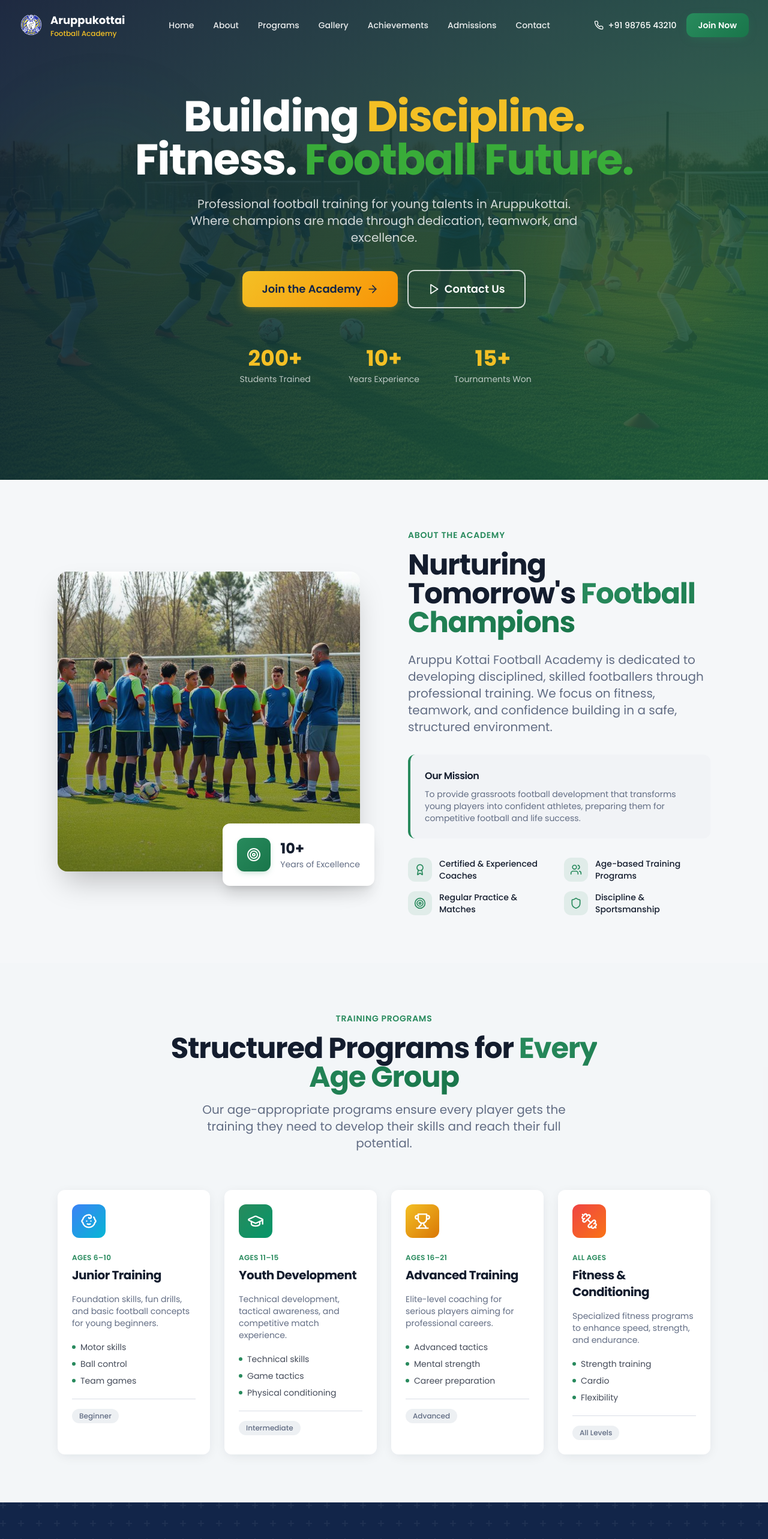
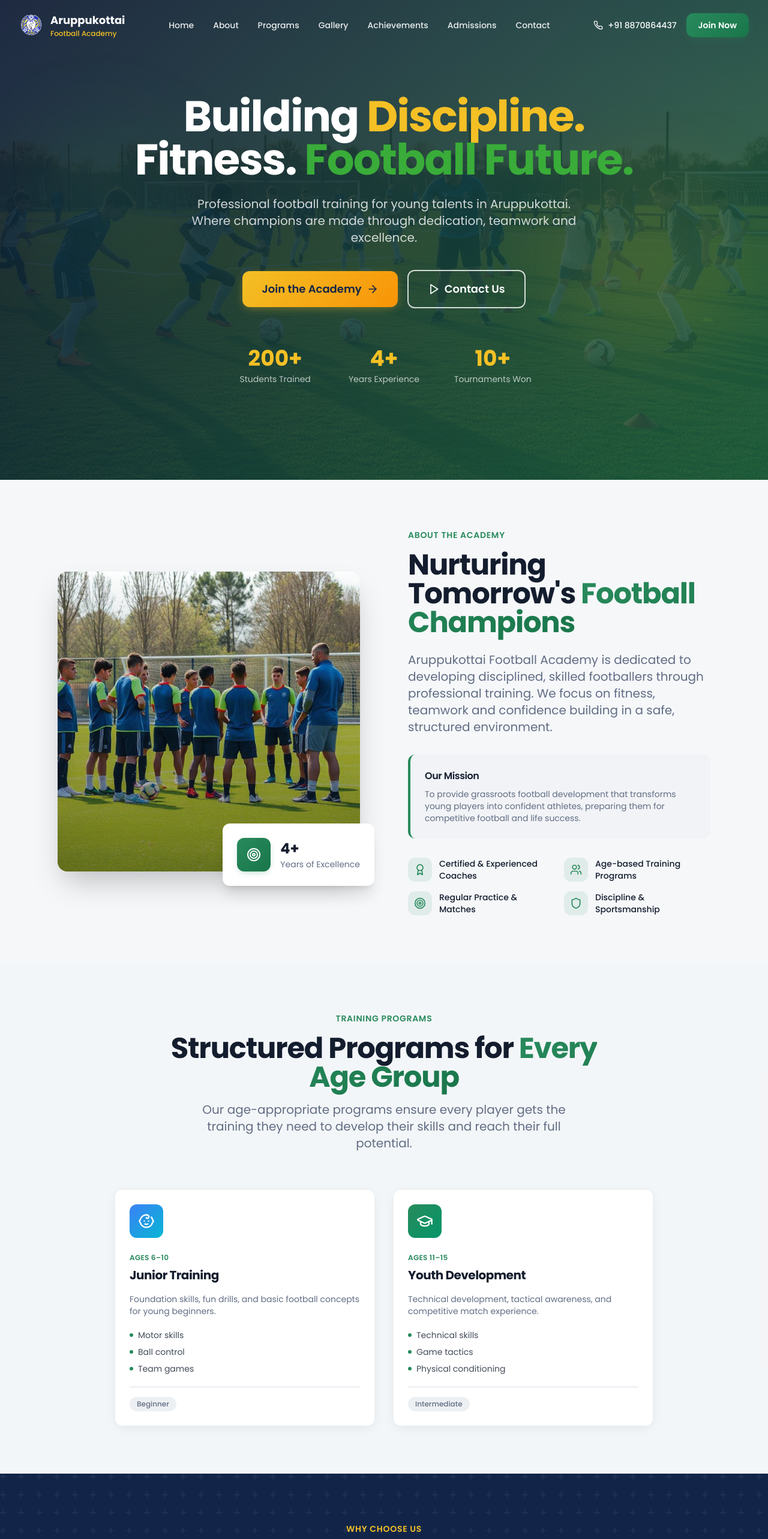
Before and after one commit to apkfootballacademy/Aruppukottai-Football-Academy, a React (Vite) app: page / in a window 1280 px wide. Shown: the top 2566 px of the page at 60% size. Built offline with nearby package versions, Linux system fonts and the light colour scheme; the HTML template or start-up script is replaced by a standard one.

Commit message:
March 14

```diff
--- a/src/components/About.tsx
+++ b/src/components/About.tsx
@@ -13,7 +13,7 @@ const highlights = [
 
 const About = () => {
   const ref = useRef(null);
-  const isInView = useInView(ref, { once: true, margin: '-100px' });
+  const isInView = useInView(ref, { once: true, amount: 'some' });
 
   return (
     <section id="about" className="section-padding bg-background">
@@ -47,7 +47,7 @@ const About = () => {
                   <Target className="w-6 h-6 text-accent-foreground" />
                 </div>
                 <div>
-                  <div className="text-2xl font-bold text-foreground">10+</div>
+                  <div className="text-2xl font-bold text-foreground">4+</div>
                   <div className="text-sm text-muted-foreground">Years of Excellence</div>
                 </div>
               </div>
@@ -68,9 +68,9 @@ const About = () => {
               <span className="text-gradient">Football Champions</span>
             </h2>
             <p className="section-subtitle mt-6 mb-8">
-              Aruppu Kottai Football Academy is dedicated to developing disciplined,
+              Aruppukottai Football Academy is dedicated to developing disciplined,
               skilled footballers through professional training. We focus on fitness,
-              teamwork, and confidence building in a safe, structured environment.
+              teamwork and confidence building in a safe, structured environment.
             </p>
 
             {/* Mission Statement */}
--- a/src/components/Achievements.tsx
+++ b/src/components/Achievements.tsx
@@ -6,21 +6,21 @@ import { Trophy, Medal, Star, Calendar } from 'lucide-react';
 const achievements = [
   {
     icon: Trophy,
-    title: 'District Champions 2024',
-    description: 'U-15 team won the district-level football championship.',
-    date: 'March 2024',
+    title: 'District Champions 2026',
+    description: 'U-10 team won the Virudhunagar district-level football championship.',
+    date: 'February 15, 2026',
   },
   {
     icon: Medal,
-    title: 'State Tournament Finalists',
-    description: 'Youth team reached the finals of the Tamil Nadu state tournament.',
-    date: 'January 2024',
+    title: 'RPFC Football Tournament',
+    description: 'Secured Runner-up position in the RPFC football league tournament.',
+    date: 'January 11, 2026',
   },
   {
     icon: Star,
-    title: 'Best Academy Award',
-    description: 'Recognized as the best grassroots football academy in the region.',
-    date: 'December 2023',
+    title: 'Sattur Open Tournament',
+    description: 'Achieved 2nd Runner-up against top regional teams in a highly competitive tournament.',
+    date: 'November 10, 2024',
   },
   {
     icon: Trophy,
@@ -31,14 +31,14 @@ const achievements = [
 ];
 
 const playerHighlights = [
-  { name: 'Rajesh K.', achievement: 'Player of the Month', image: '🏆' },
-  { name: 'Vijay S.', achievement: 'Top Scorer', image: '⚽' },
-  { name: 'Arun M.', achievement: 'Best Defender', image: '🛡️' },
+  { name: 'Yuga Bharathi', achievement: 'Player of the Month', image: '🏆' },
+  { name: 'Yuga Bharathi', achievement: 'Top Scorer', image: '⚽' },
+  { name: 'Athi', achievement: 'Best Defender', image: '🛡️' },
 ];
 
 const Achievements = () => {
   const ref = useRef(null);
-  const isInView = useInView(ref, { once: true, margin: '-100px' });
+  const isInView = useInView(ref, { once: true, amount: 'some' });
 
   return (
     <section id="achievements" className="section-padding bg-secondary/30">
--- a/src/components/Admissions.tsx
+++ b/src/components/Admissions.tsx
@@ -33,7 +33,7 @@ const eligibility = [
 
 const Admissions = () => {
   const ref = useRef(null);
-  const isInView = useInView(ref, { once: true, margin: '-100px' });
+  const isInView = useInView(ref, { once: true, amount: 'some' });
 
   return (
     <section id="admissions" className="section-padding bg-accent relative overflow-hidden">
@@ -127,14 +127,14 @@ const Admissions = () => {
 
             <div className="space-y-3">
               <a
-                href="tel:+919876543210"
+                href="tel:+918870864437"
                 className="btn-accent w-full justify-center group"
               >
                 <Phone className="w-5 h-5" />
-                Call Now: +91 98765 43210
+                Call Now: +91 8870864437
               </a>
               <a
-                href="https://wa.me/919876543210?text=Hi%2C%20I%20am%20interested%20in%20joining%20Aruppu%20Kottai%20Football%20Academy"
+                href="https://wa.me/918870864437?text=Hi%2C%20I%20am%20interested%20in%20joining%20Aruppu%20Kottai%20Football%20Academy"
                 target="_blank"
                 rel="noopener noreferrer"
                 className="w-full inline-flex items-center justify-center gap-2 px-6 py-3 rounded-lg font-semibold transition-all duration-300 bg-[#25D366] text-white hover:bg-[#20BD5A]"
--- a/src/components/Contact.tsx
+++ b/src/components/Contact.tsx
@@ -8,14 +8,14 @@ const contactInfo = [
   {
     icon: Phone,
     title: 'Phone',
-    content: '+91 98765 43210',
-    link: 'tel:+919876543210',
+    content: '+91 8870864437',
+    link: 'tel:+918870864437',
   },
   {
     icon: MessageCircle,
     title: 'WhatsApp',
     content: 'Chat with us',
-    link: 'https://wa.me/919876543210',
+    link: 'https://wa.me/918870864437',
   },
   {
     icon: Mail,
@@ -33,7 +33,7 @@ const contactInfo = [
 
 const Contact = () => {
   const ref = useRef(null);
-  const isInView = useInView(ref, { once: true, margin: '-100px' });
+  const isInView = useInView(ref, { once: true, amount: 'some' });
   const [formData, setFormData] = useState({
     name: '',
     phone: '',
--- a/src/components/Footer.tsx
+++ b/src/components/Footer.tsx
@@ -78,11 +78,11 @@ const Footer = () => {
             <ul className="space-y-4">
               <li>
                 <a
-                  href="tel:+919876543210"
+                  href="tel:+918870864437"
                   className="flex items-center gap-3 text-primary-foreground/70 hover:text-primary-foreground transition-colors text-sm"
                 >
                   <Phone className="w-4 h-4 text-accent" />
-                  +91 98765 43210
+                  +91 8870864437
                 </a>
               </li>
               <li>
--- a/src/components/Gallery.tsx
+++ b/src/components/Gallery.tsx
@@ -15,7 +15,7 @@ const images = [
 
 const Gallery = () => {
   const ref = useRef(null);
-  const isInView = useInView(ref, { once: true, margin: '-100px' });
+  const isInView = useInView(ref, { once: true, amount: 'some' });
 
   return (
     <section id="gallery" className="section-padding bg-background">
--- a/src/components/Hero.tsx
+++ b/src/components/Hero.tsx
@@ -57,7 +57,7 @@ const Hero = () => {
             className="text-lg md:text-xl text-white/80 max-w-2xl mx-auto mb-10"
           >
             Professional football training for young talents in Aruppukottai.
-            Where champions are made through dedication, teamwork, and excellence.
+            Where champions are made through dedication, teamwork and excellence.
           </motion.p>
 
           {/* CTA Buttons */}
@@ -86,8 +86,8 @@ const Hero = () => {
           >
             {[
               { number: '200+', label: 'Students Trained' },
-              { number: '10+', label: 'Years Experience' },
-              { number: '15+', label: 'Tournaments Won' },
+              { number: '4+', label: 'Years Experience' },
+              { number: '10+', label: 'Tournaments Won' },
             ].map((stat) => (
               <div key={stat.label} className="text-center">
                 <div className="text-3xl md:text-4xl font-bold text-gold mb-1">
--- a/src/components/Navbar.tsx
+++ b/src/components/Navbar.tsx
@@ -41,7 +41,7 @@ const Navbar = () => {
             alt="APK Academy"
             className="h-10 w-auto object-contain"
           />
-          <div className="hidden sm:block">
+          <div className="block">
             <span
               className={`font-bold text-lg transition-colors ${
                 isScrolled ? 'text-foreground' : 'text-white'
@@ -79,13 +79,13 @@ const Navbar = () => {
         {/* CTA Button */}
         <div className="hidden md:flex items-center gap-4">
           <a
-            href="tel:+919876543210"
+            href="tel:+918870864437"
             className={`flex items-center gap-2 font-medium text-sm transition-colors ${
               isScrolled ? 'text-foreground' : 'text-white'
             }`}
           >
             <Phone className="w-4 h-4" />
-            <span className="hidden xl:inline">+91 98765 43210</span>
+            <span className="hidden xl:inline">+91 8870864437</span>
           </a>
           <a href="#admissions" className="btn-accent text-sm px-5 py-2.5">
             Join Now
@@ -116,13 +116,35 @@ const Navbar = () => {
                 <a
                   key={link.name}
                   href={link.href}
-                  onClick={() => setIsMobileMenuOpen(false)}
+                  onClick={(e) => {
+                    e.preventDefault();
+                    setIsMobileMenuOpen(false);
+                    setTimeout(() => {
+                      const target = document.querySelector(link.href);
+                      if (target) {
+                        target.scrollIntoView({ behavior: 'smooth' });
+                      }
+                    }, 50);
+                  }}
                   className="text-foreground/80 hover:text-foreground font-medium py-2 transition-colors"
                 >
                   {link.name}
                 </a>
               ))}
-              <a href="#admissions" className="btn-accent text-center mt-2">
+              <a
+                href="#admissions"
+                onClick={(e) => {
+                  e.preventDefault();
+                  setIsMobileMenuOpen(false);
+                  setTimeout(() => {
+                    const target = document.querySelector('#admissions');
+                    if (target) {
+                      target.scrollIntoView({ behavior: 'smooth' });
+                    }
+                  }, 50);
+                }}
+                className="btn-accent text-center mt-2"
+              >
                 Join the Academy
               </a>
             </div>
--- a/src/components/Programs.tsx
+++ b/src/components/Programs.tsx
@@ -1,7 +1,7 @@
 import { motion } from 'framer-motion';
 import { useInView } from 'framer-motion';
 import { useRef } from 'react';
-import { Baby, GraduationCap, Trophy, Dumbbell, ArrowRight } from 'lucide-react';
+import { Baby, GraduationCap, ArrowRight } from 'lucide-react';
 
 const programs = [
   {
@@ -22,29 +22,11 @@ const programs = [
     level: 'Intermediate',
     color: 'from-accent to-emerald-600',
   },
-  {
-    icon: Trophy,
-    title: 'Advanced Training',
-    age: 'Ages 16–21',
-    description: 'Elite-level coaching for serious players aiming for professional careers.',
-    focus: ['Advanced tactics', 'Mental strength', 'Career preparation'],
-    level: 'Advanced',
-    color: 'from-gold to-amber-600',
-  },
-  {
-    icon: Dumbbell,
-    title: 'Fitness & Conditioning',
-    age: 'All Ages',
-    description: 'Specialized fitness programs to enhance speed, strength, and endurance.',
-    focus: ['Strength training', 'Cardio', 'Flexibility'],
-    level: 'All Levels',
-    color: 'from-red-500 to-orange-500',
-  },
 ];
 
 const Programs = () => {
   const ref = useRef(null);
-  const isInView = useInView(ref, { once: true, margin: '-100px' });
+  const isInView = useInView(ref, { once: true, amount: 'some' });
 
   return (
     <section id="programs" className="section-padding bg-secondary/30">
@@ -71,7 +53,7 @@ const Programs = () => {
         </motion.div>
 
         {/* Programs Grid */}
-        <div className="grid md:grid-cols-2 lg:grid-cols-4 gap-6">
+        <div className="grid md:grid-cols-2 gap-8 max-w-4xl mx-auto">
           {programs.map((program, index) => (
             <motion.div
               key={program.title}
--- a/src/components/Testimonials.tsx
+++ b/src/components/Testimonials.tsx
@@ -26,7 +26,7 @@ const testimonials = [
 
 const Testimonials = () => {
   const ref = useRef(null);
-  const isInView = useInView(ref, { once: true, margin: '-100px' });
+  const isInView = useInView(ref, { once: true, amount: 'some' });
 
   return (
     <section className="section-padding bg-background">
--- a/src/components/WhyChooseUs.tsx
+++ b/src/components/WhyChooseUs.tsx
@@ -45,7 +45,7 @@ const features = [
 
 const WhyChooseUs = () => {
   const ref = useRef(null);
-  const isInView = useInView(ref, { once: true, margin: '-100px' });
+  const isInView = useInView(ref, { once: true, amount: 'some' });
 
   return (
     <section className="section-padding bg-primary relative overflow-hidden">
@@ -71,7 +71,7 @@ const WhyChooseUs = () => {
             Why Choose Us
           </span>
           <h2 className="text-3xl md:text-4xl lg:text-5xl font-bold text-primary-foreground mb-4">
-            The Aruppu Kottai Advantage
+            The Aruppukottai Advantage
           </h2>
           <p className="text-lg text-primary-foreground/70">
             What sets our academy apart and makes us the preferred choice for
```
